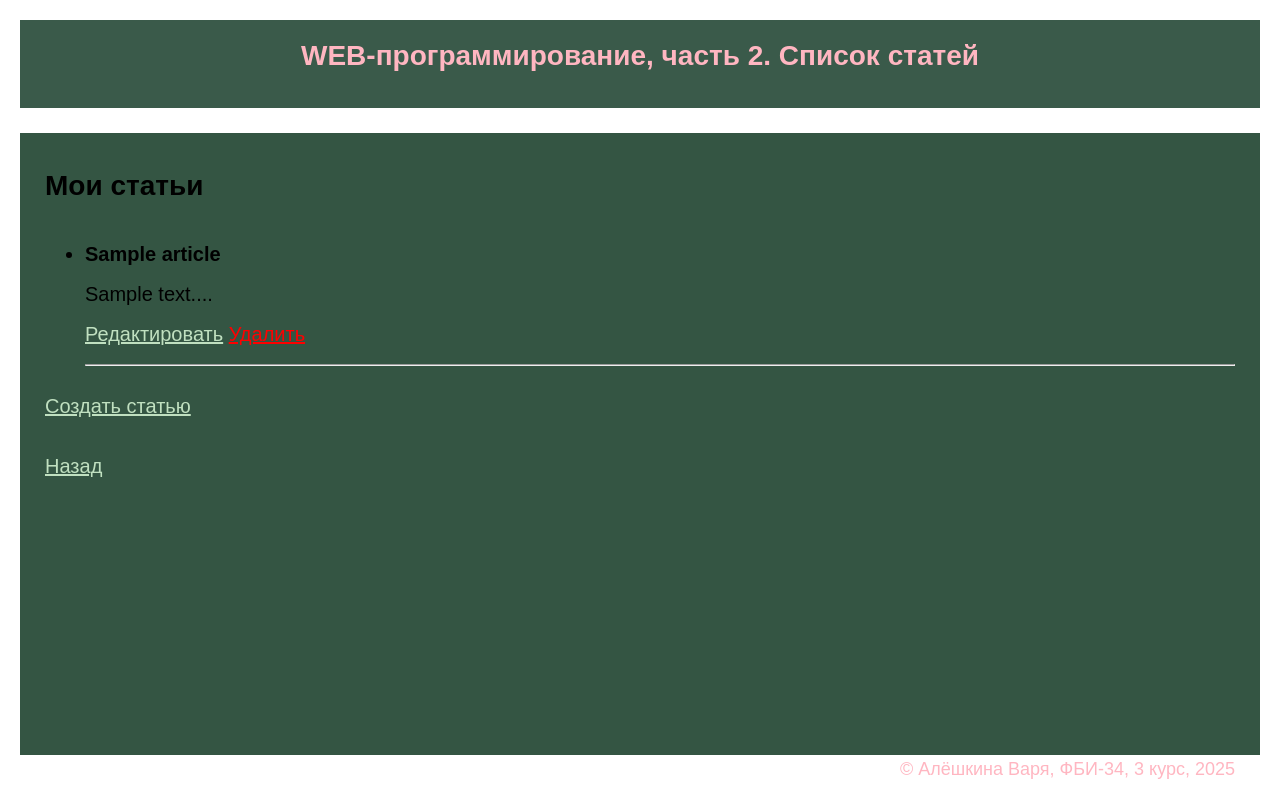
After one commit to ALESHA123-doti/labi_2, a Flask app: page /lab8/list/ in a window 1280 px wide. The commit adds this page. Run offline with Flask 3, Linux system fonts and the light colour scheme; a user stored in the database is signed in; tables that the repository leaves empty hold one stand-in row (values such as "Sample post").

Commit message:
Самостоятельные задания

```diff
--- a/lab8.py
+++ b/lab8.py
@@ -1,17 +1,19 @@
-from flask import Blueprint, render_template, request, redirect, session
+# lab8.py
+from flask import Blueprint, render_template, request, redirect, flash
 from db import db
 from db.models import users, articles
+from werkzeug.security import generate_password_hash, check_password_hash
+from flask_login import login_user, login_required, logout_user, current_user
+
 lab8 = Blueprint('lab8', __name__)
-from werkzeug.security import generate_password_hash
-from flask_login import login_user, login_required, logout_user, current_user
-from werkzeug.security import check_password_hash
-
 
 @lab8.route('/lab8/')
 def lab():
     login = current_user.login if current_user.is_authenticated else None
     return render_template('lab8/lab8.html', login=login)
 
+
+# РЕГИСТРАЦИЯ
 @lab8.route('/lab8/register/', methods=['GET', 'POST'])
 def register():
     if request.method == 'GET':
@@ -32,8 +34,12 @@ def register():
     db.session.add(new_user)
     db.session.commit()
 
+    # Задание 2: автоматический вход после регистрации
+    login_user(new_user, remember=False)
     return redirect('/lab8/')
 
+
+# ВХОД
 @lab8.route('/lab8/login/', methods=['GET', 'POST'])
 def login():
     if request.method == 'GET':
@@ -41,29 +47,87 @@ def login():
 
     login = request.form.get('login')
     password = request.form.get('password')
-
-    # Проверка на пустые поля
+    remember = request.form.get('remember') == 'on'#галочка
     if not login or not password:
         return render_template('lab8/login.html', error="Логин и пароль не могут быть пустыми")
 
-    # Ищем пользователя
     user = users.query.filter_by(login=login).first()
 
-    # Проверяем пароль
     if user and check_password_hash(user.password, password):
-        login_user(user, remember=False)  # авторизуем
+        login_user(user, remember=remember)  #remember=True если галочка
         return redirect('/lab8/')
 
-    # Если не найден или пароль не совпал
     return render_template('lab8/login.html', error="Неверный логин или пароль")
 
-@lab8.route('/lab8/articles/')
-@login_required
-def article_list():
-    return "список статей"
 
+#ЛОГАУТ
 @lab8.route('/lab8/logout/')
 @login_required
 def logout():
     logout_user()
     return redirect('/lab8/')
+
+
+#СПИСОК СТАТЕЙ (только для авторизованных)
+@lab8.route('/lab8/list/')
+@login_required
+def article_list():
+    user_articles = articles.query.filter_by(login_id=current_user.id).all()
+    return render_template('lab8/articles.html', articles=user_articles)
+
+
+# СОЗДАНИЕ СТАТЬИ. Задание 4
+@lab8.route('/lab8/create/', methods=['GET', 'POST'])
+@login_required
+def create_article():
+    if request.method == 'GET':
+        return render_template('lab8/create_article.html')
+
+    title = request.form.get('title')
+    article_text = request.form.get('article_text')
+
+    if not title or not article_text:
+        return render_template('lab8/create_article.html', error="Заголовок и текст обязательны")
+
+    new_article = articles(
+        login_id=current_user.id,
+        title=title,
+        article_text=article_text,
+        is_favorite=False,
+        is_public=True,
+        likes=0
+    )
+    db.session.add(new_article)
+    db.session.commit()
+    return redirect('/lab8/articles/')
+
+
+# РЕДАКТИРОВАНИЕ СТАТЬИ. Задание 5
+@lab8.route('/lab8/edit/<int:article_id>/', methods=['GET', 'POST'])
+@login_required
+def edit_article(article_id):
+    article = articles.query.filter_by(id=article_id, login_id=current_user.id).first_or_404()
+
+    if request.method == 'GET':
+        return render_template('lab8/edit_article.html', article=article)
+
+    title = request.form.get('title')
+    article_text = request.form.get('article_text')
+
+    if not title or not article_text:
+        return render_template('lab8/edit_article.html', article=article, error="Заголовок и текст обязательны")
+
+    article.title = title
+    article.article_text = article_text
+    db.session.commit()
+    return redirect('/lab8/articles/')
+
+
+# УДАЛЕНИЕ СТАТЬИ. Задание 6
+@lab8.route('/lab8/delete/<int:article_id>/')
+@login_required
+def delete_article(article_id):
+    article = articles.query.filter_by(id=article_id, login_id=current_user.id).first_or_404()
+    db.session.delete(article)
+    db.session.commit()
+    return redirect('/lab8/articles/')
--- /dev/null
+++ b/templates/lab8/articles.html
@@ -0,0 +1,23 @@
+{% extends "base.html" %}
+{% block lab %}Список статей{% endblock %}
+{% block main %}
+    <h1>Мои статьи</h1>
+    {% if articles %}
+        <ul>
+        {% for art in articles %}
+            <li>
+                <strong>{{ art.title }}</strong><br>
+                {{ art.article_text[:100] }}...
+                <br>
+                <a href="/lab8/edit/{{ art.id }}/">Редактировать</a>
+                <a href="/lab8/delete/{{ art.id }}/" style="color: red;" onclick="return confirm('Удалить?')">Удалить</a>
+            </li>
+            <hr>
+        {% endfor %}
+        </ul>
+    {% else %}
+        <p>У вас пока нет статей.</p>
+    {% endif %}
+    <p><a href="/lab8/create/">Создать статью</a></p>
+    <p><a href="/lab8/">Назад</a></p>
+{% endblock %}
```
Also changed, not shown: templates/lab8/create_article.html (added, +22 -0 lines), templates/lab8/edit_article.html (added, +22 -0 lines), templates/lab8/login.html (+9 -8 lines), templates/lab8/register.html (+3 -11 lines).
